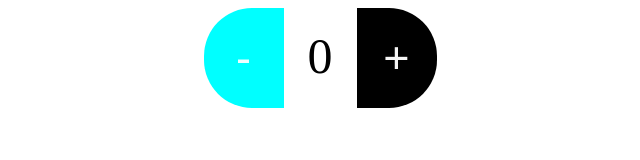
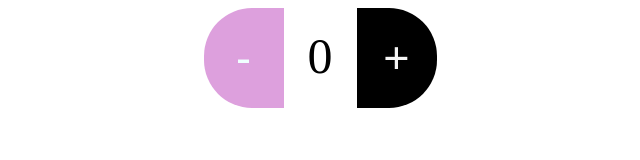
Before and after one commit to Aditya-cedcoss/counter, a plain HTML site: page src/index.html in a window 1280 px wide. In both pictures the pointer is over the button 563 px from the left and 58 px from the top of the page. Shown: the whole page, without its empty margins (320-960 px from the left). Drawn offline with Linux system fonts and the light colour scheme.

Commit message:
color changed

```diff
--- a/src/css/style.css
+++ b/src/css/style.css
@@ -23,7 +23,7 @@ button{
 }
 button:hover{
     color: azure;
-    background-color: aqua;
+    background-color: plum;
 }
 #counter{
     font-size: 50px;
```
